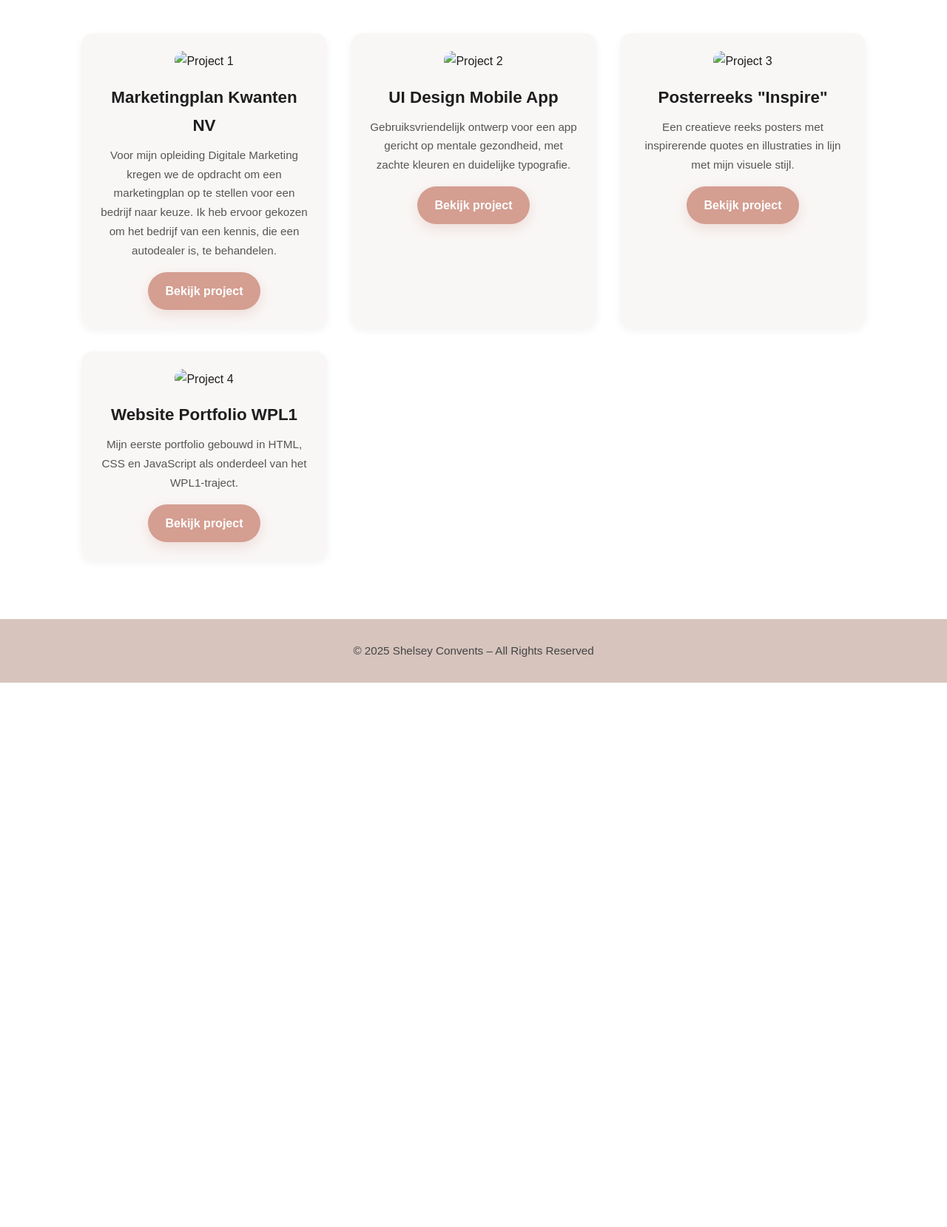
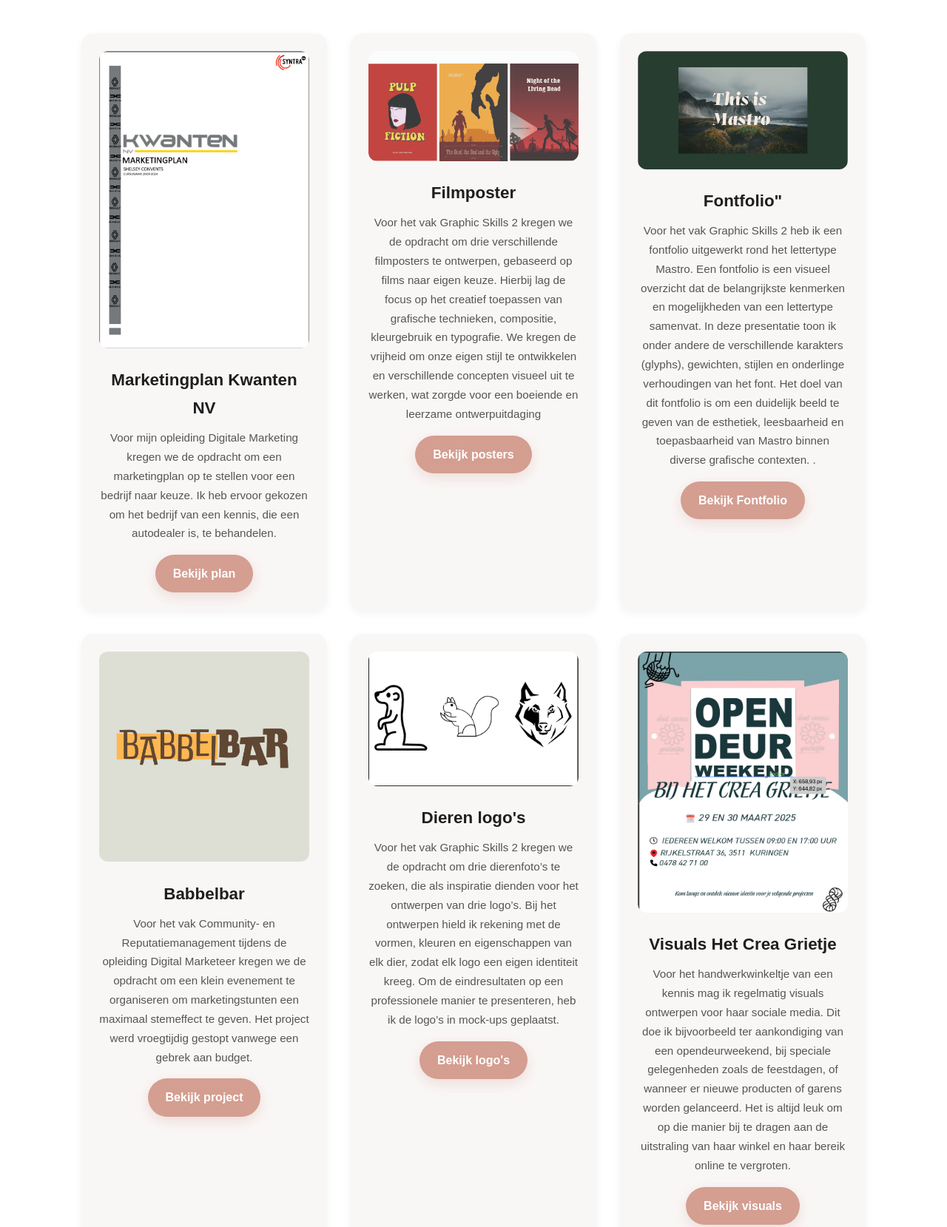
Before and after one commit to ShelseyConvents/testportfoliowpl2, a website: page Projecten/Projecten.html in a window 1280 px wide. Shown: the part 238-1897 px from the top of the page at 74% size. Before the commit the page ends 1161 px from the top, so only its background shows below. Drawn offline with Linux system fonts and the light colour scheme.

Commit message:
Eerste versie portfolio
test push

Vooral gewerkt aan hobby's en projecten

```diff
--- a/Projecten/Projecten.html
+++ b/Projecten/Projecten.html
@@ -31,30 +31,44 @@
       <h2>Projecten</h2>
       <div class="project-grid">
         <div class="project">
-          <img src="" alt="Project 1" />
+          <img src="/Assets/voorblad-marketingplan-Kwanten-NV.png" alt="" />
           <h3>Marketingplan Kwanten NV</h3>
           <p>Voor mijn opleiding Digitale Marketing kregen we de opdracht om een marketingplan op te stellen voor een bedrijf naar keuze.
             Ik heb ervoor gekozen om het bedrijf van een kennis, die een autodealer is, te behandelen.</p>
-          <a class="btn" href="https://drive.google.com/file/d/1SciMDuBGuL5YVnSjmNoySPJGpet9Tunl/view?usp=share_link">Bekijk project</a>
+          <a class="btn" href="https://drive.google.com/file/d/1SciMDuBGuL5YVnSjmNoySPJGpet9Tunl/view?usp=share_link">Bekijk plan</a>
 
         </div>
         <div class="project">
-          <img src="images/project2.jpg" alt="Project 2" />
-          <h3>UI Design Mobile App</h3>
-          <p>Gebruiksvriendelijk ontwerp voor een app gericht op mentale gezondheid, met zachte kleuren en duidelijke typografie.</p>
-          <a class="btn" href="projecten/project2.html">Bekijk project</a>
+          <img src="/Assets/Filmposters.jpg" alt="Project 2" />
+          <h3>Filmposter </h3>
+          <p> Voor het vak Graphic Skills 2 kregen we de opdracht om drie verschillende filmposters te ontwerpen, gebaseerd op films naar eigen keuze. Hierbij lag de focus op het creatief toepassen van grafische technieken, compositie, kleurgebruik en typografie. We kregen de vrijheid om onze eigen stijl te ontwikkelen en verschillende concepten visueel uit te werken, wat zorgde voor een boeiende en leerzame ontwerpuitdaging</p>
+          <a class="btn" href="https://drive.google.com/file/d/1iQ_QmOwBdlLFh_E1yfNBa9NOO00lySNU/view?usp=share_link">Bekijk posters</a>
         </div>
         <div class="project">
-          <img src="images/project3.jpg" alt="Project 3" />
-          <h3>Posterreeks "Inspire"</h3>
-          <p>Een creatieve reeks posters met inspirerende quotes en illustraties in lijn met mijn visuele stijl.</p>
-          <a class="btn" href="projecten/project3.html">Bekijk project</a>
+          <img src="/Assets/Fontfolio.png" alt="Project 3" />
+          <h3>Fontfolio"</h3>
+          <p>Voor het vak Graphic Skills 2 heb ik een fontfolio uitgewerkt rond het lettertype Mastro. Een fontfolio is een visueel overzicht dat de belangrijkste kenmerken en mogelijkheden van een lettertype samenvat. In deze presentatie toon ik onder andere de verschillende karakters (glyphs), gewichten, stijlen en onderlinge verhoudingen van het font. Het doel van dit fontfolio is om een duidelijk beeld te geven van de esthetiek, leesbaarheid en toepasbaarheid van Mastro binnen diverse grafische contexten.
+            .</p>
+          <a class="btn" href="https://drive.google.com/file/d/1UtQNhVDLSULC4x7C06xFvdtQrs2qWliH/view?usp=share_link">Bekijk Fontfolio</a>
         </div>
         <div class="project">
-          <img src="images/project4.jpg" alt="Project 4" />
-          <h3>Website Portfolio WPL1</h3>
-          <p>Mijn eerste portfolio gebouwd in HTML, CSS en JavaScript als onderdeel van het WPL1-traject.</p>
+          <img src="/Assets/Babbelbar.jpg" alt="Project 4" />
+          <h3>Babbelbar</h3>
+          <p> Voor het vak Community- en Reputatiemanagement tijdens de opleiding Digital Marketeer kregen we de opdracht om een klein evenement te organiseren om marketingstunten een
+            maximaal stemeffect te geven. Het project werd vroegtijdig gestopt vanwege een gebrek aan budget.</p>
           <a class="btn" href="projecten/project4.html">Bekijk project</a>
+        </div>
+        <div class="project">
+          <img src="/Assets/3-Dierenlogo's.png" alt="Project 5" />
+          <h3>Dieren logo's </h3>
+          <p>Voor het vak Graphic Skills 2 kregen we de opdracht om drie dierenfoto’s te zoeken, die als inspiratie dienden voor het ontwerpen van drie logo’s. Bij het ontwerpen hield ik rekening met de vormen, kleuren en eigenschappen van elk dier, zodat elk logo een eigen identiteit kreeg. Om de eindresultaten op een professionele manier te presenteren, heb ik de logo’s in mock-ups geplaatst.</p>
+          <a class="btn" href="https://drive.google.com/file/d/1j5eAi-HRd63qAkpj5ulkaKpF5C3tgV8S/view?usp=share_link">Bekijk logo's</a>
+        </div>
+        <div class="project">
+          <img src="/Assets/Het-Crea-Grietje.png" alt="Project 5" />
+          <h3>Visuals Het Crea Grietje </h3>
+          <p>Voor het handwerkwinkeltje van een kennis mag ik regelmatig visuals ontwerpen voor haar sociale media. Dit doe ik bijvoorbeeld ter aankondiging van een opendeurweekend, bij speciale gelegenheden zoals de feestdagen, of wanneer er nieuwe producten of garens worden gelanceerd. Het is altijd leuk om op die manier bij te dragen aan de uitstraling van haar winkel en haar bereik online te vergroten.</p>
+          <a class="btn" href="https://drive.google.com/drive/folders/1khccdx4ARxabyUqAewdI9hQKafvXwfVz?usp=share_link">Bekijk visuals</a>
         </div>
       </div>
     </div>
```
Also changed, not shown: Eigen_projecten/Eigen_Projecten.css (+8 -13 lines), Eigen_projecten/Eigen_Projecten.html (+14 -18 lines), Assets/3-Dierenlogo's.png (added), Assets/Filmposters.jpg (added), Assets/Fontfolio.png (added), Assets/Haken.JPG (added), Assets/Het-Crea-Grietje.png (added).
